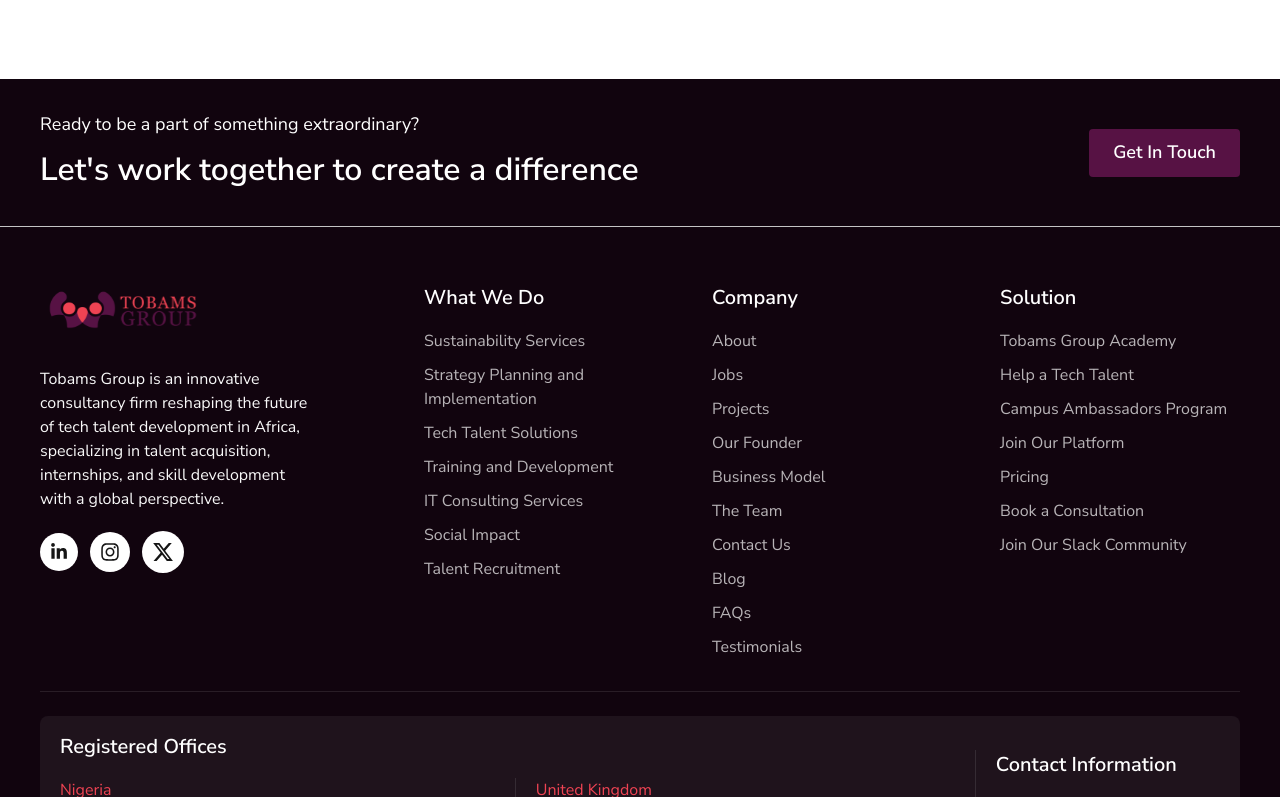
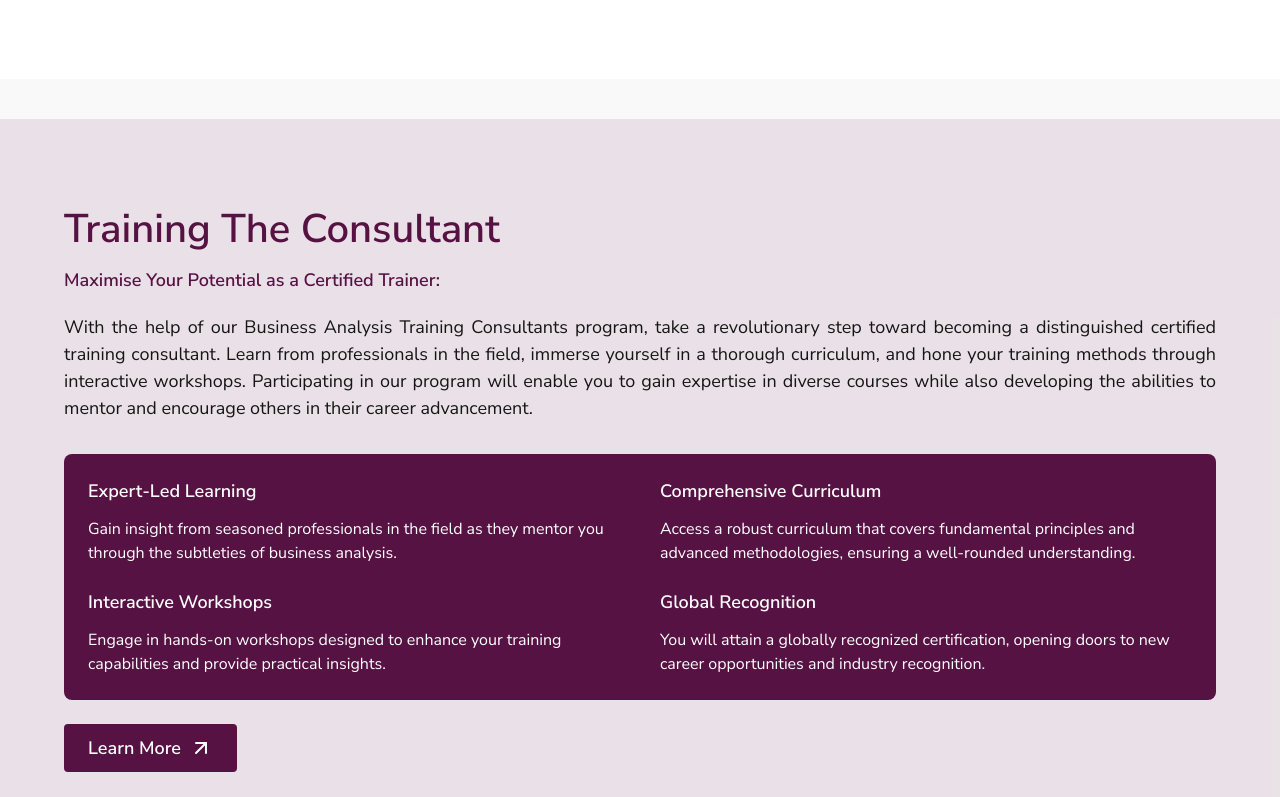
Before and after one commit to onumaeleanyagift/tobams-frontend-intern-assessment, a Next.js app: page / in a window 1280 px wide. Shown: the part 4763-5560 px from the top of the page. Built offline with nearby package versions, Linux system fonts and the light colour scheme.

Commit message:
feat: add ConsultantTraining component section to enhance training offerings

```diff
--- a/app/page.tsx
+++ b/app/page.tsx
@@ -4,6 +4,7 @@
 import TrainingServices from "@/components/sections/TrainingServices";
 import ManagementDevelopment from "@/components/sections/ManagementDevelopment";
 import TransformationHub from "@/components/sections/TransformationHub";
+import ConsultantTraining from "@/components/sections/ConsultantTraining";
 import Footer from "@/components/layout/Footer";
 
 export default function Home() {
@@ -17,6 +18,7 @@
         <TrainingServices />
         <ManagementDevelopment />
         <TransformationHub />
+        <ConsultantTraining />
       </main>
 
       <Footer />
--- /dev/null
+++ b/components/sections/ConsultantTraining.tsx
@@ -0,0 +1,80 @@
+import Button from "@/components/ui/Button";
+import { ArrowUpRight, ChevronRight } from "lucide-react";
+
+const consultantTraining = [
+  {
+    title: "Expert-Led Learning",
+    description:
+      "Gain insight from seasoned professionals in the field as they mentor you through the subtleties of business analysis.",
+  },
+  {
+    title: "Comprehensive Curriculum",
+    description:
+      "Access a robust curriculum that covers fundamental principles and advanced methodologies, ensuring a well-rounded understanding.",
+  },
+  {
+    title: "Interactive Workshops",
+    description:
+      "Engage in hands-on workshops designed to enhance your training capabilities and provide practical insights.",
+  },
+  {
+    title: "Global Recognition",
+    description:
+      "You will attain a globally recognized certification, opening doors to new career opportunities and industry recognition.",
+  },
+];
+
+export default function ConsultantTraining() {
+  return (
+    <section className="bg-(--primary)/10 px-4 py-10 my-10 md:px-8 lg:px-16 lg:py-20">
+      <div className="mx-auto flex w-full max-w-[1440px] flex-col">
+        {/* Section heading */}
+        <h2 className="text-[24px] font-semibold text-(--primary) md:text-[40px]">
+          Training The Consultant
+        </h2>
+
+        {/* Section subtitle */}
+        <p className="mt-2 text-[14px] font-semibold text-(--primary) md:text-[18px]">
+          Maximise Your Potential as a Certified Trainer:
+        </p>
+
+        {/* Section description */}
+        <p className="mt-5 max-w-auto text-justify text-[14px] text-(--main-text) md:text-[18px]">
+          With the help of our Business Analysis Training Consultants program,
+          take a revolutionary step toward becoming a distinguished certified
+          training consultant. Learn from professionals in the field, immerse
+          yourself in a thorough curriculum, and hone your training methods
+          through interactive workshops. Participating in our program will
+          enable you to gain expertise in diverse courses while also developing
+          the abilities to mentor and encourage others in their career
+          advancement.
+        </p>
+
+        {/* Consultant training options */}
+        <div className="mt-6 grid grid-cols-1 gap-6 rounded-[8px] bg-(--primary) p-5 text-(--white) md:grid-cols-2 md:gap-8 md:p-6 lg:mt-8 lg:gap-x-10 lg:gap-y-6 lg:p-6">
+          {consultantTraining.map((item) => (
+            <div key={item.title}>
+              <h3 className="text-[14px] font-semibold md:text-[18px]">
+                {item.title}
+              </h3>
+
+              <p className="mt-3 text-[12px] md:text-[16px]">
+                {item.description}
+              </p>
+            </div>
+          ))}
+        </div>
+
+        {/* Learn More button */}
+        <div className="mt-6 self-start">
+          <Button href="#consultation">
+            <span className="hidden md:block">Learn More</span>
+            <span className=" md:hidden">Learn more</span>
+            <ArrowUpRight size={24} className="hidden md:block" />
+            <ChevronRight size={24} className=" md:hidden" />
+          </Button>
+        </div>
+      </div>
+    </section>
+  );
+}
```
